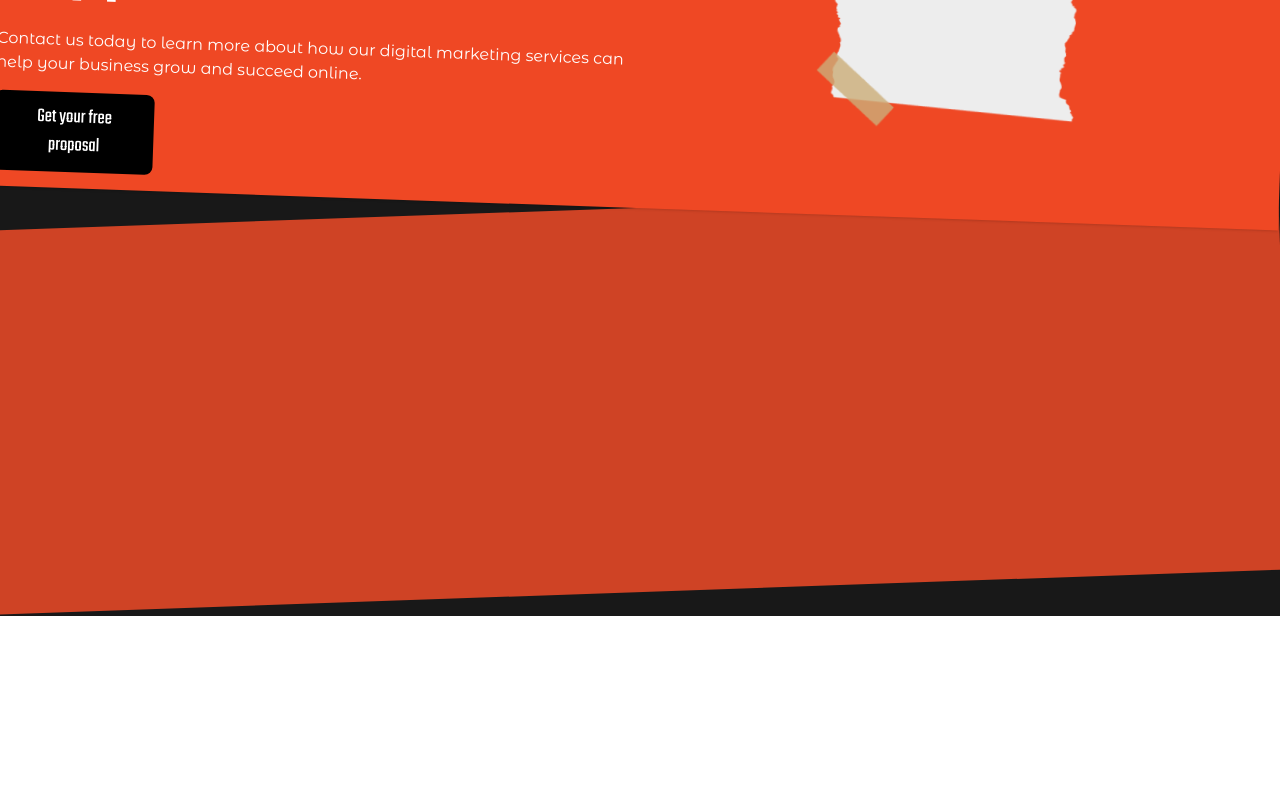
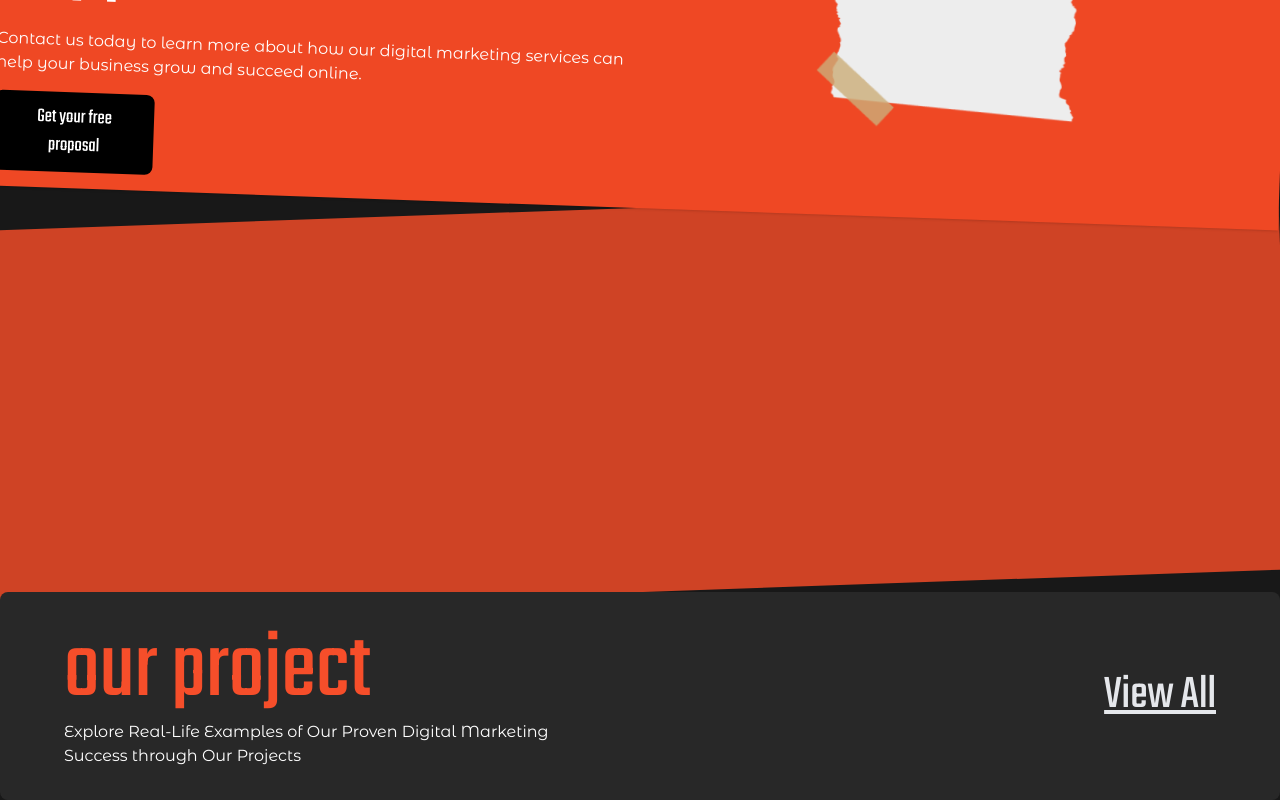
Before and after one commit to youssef-salih/cosmomedia, a React (Vite) app: page / in a window 1280 px wide. Shown: the part 1901-2701 px from the top of the page. Before the commit the page ends 2517 px from the top, so only its background shows below. Built offline with nearby package versions, Linux system fonts and the light colour scheme; a web font is replaced by a local one.

Commit message:
project added

```diff
--- a/src/components/projects/Projects.jsx
+++ b/src/components/projects/Projects.jsx
@@ -1,9 +1,23 @@
-import React from 'react'
+import React from "react";
+import { Link } from "react-router-dom";
 
 const Projects = () => {
   return (
-    <div>Projects</div>
-  )
-}
+    <div className="container mx-auto ">
+      <div className="bg-[#282828] z-50 relative rounded-lg px-16 py-8 flex">
+        <div className="">
+          <h1 className="text-[#F64E2A] text-8xl">our project</h1>
+          <p className="font-montserat w-full">
+            Explore Real-Life Examples of Our Proven Digital Marketing Success
+            through Our Projects
+          </p>
+        </div>
+        <div className="flex justify-end w-3/4 items-center">
+          <Link to="#" className="underline text-gray-200 text-5xl">View All</Link>
+        </div>
+      </div>
+    </div>
+  );
+};
 
-export default Projects
+export default Projects;
```
